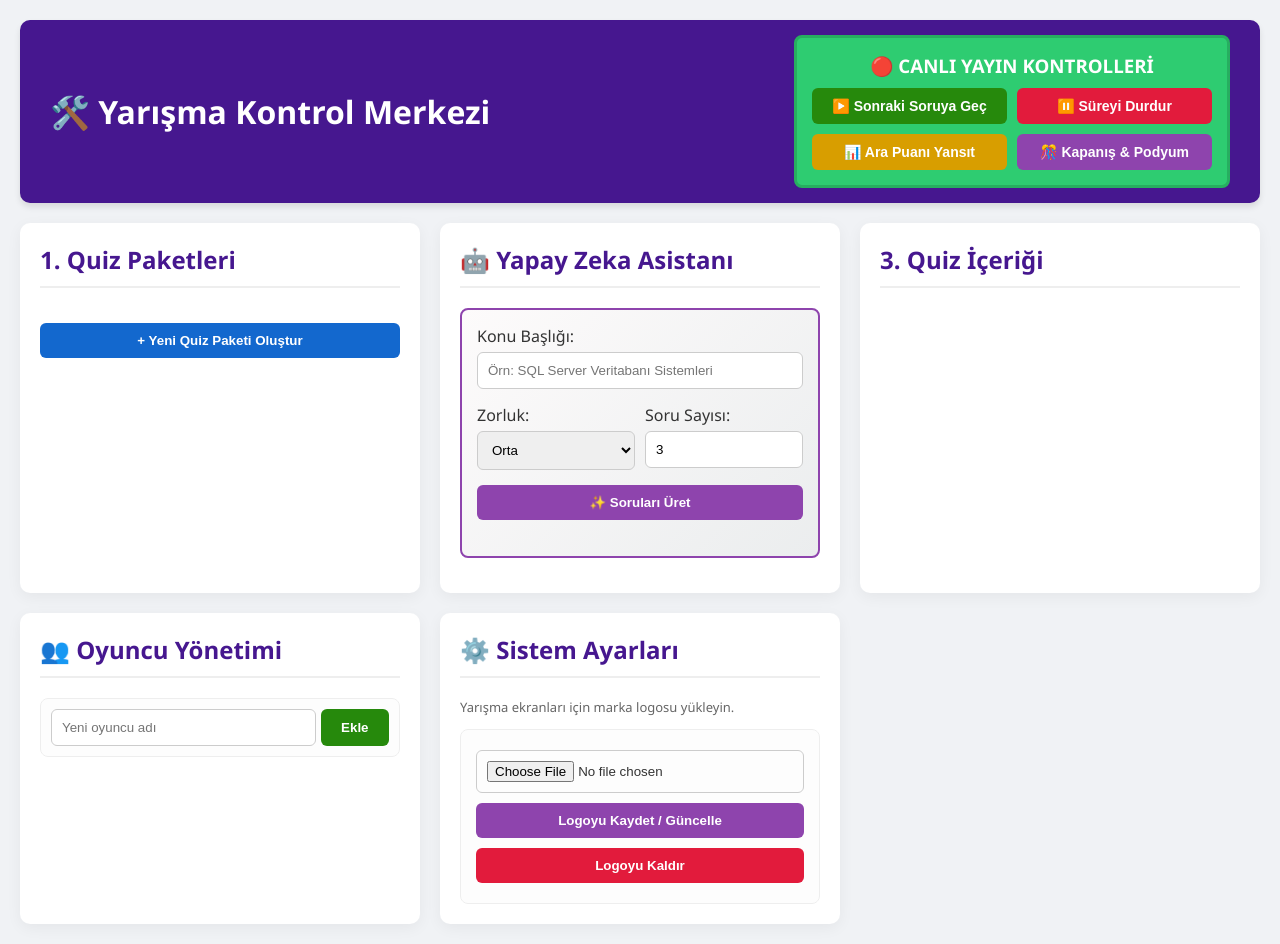
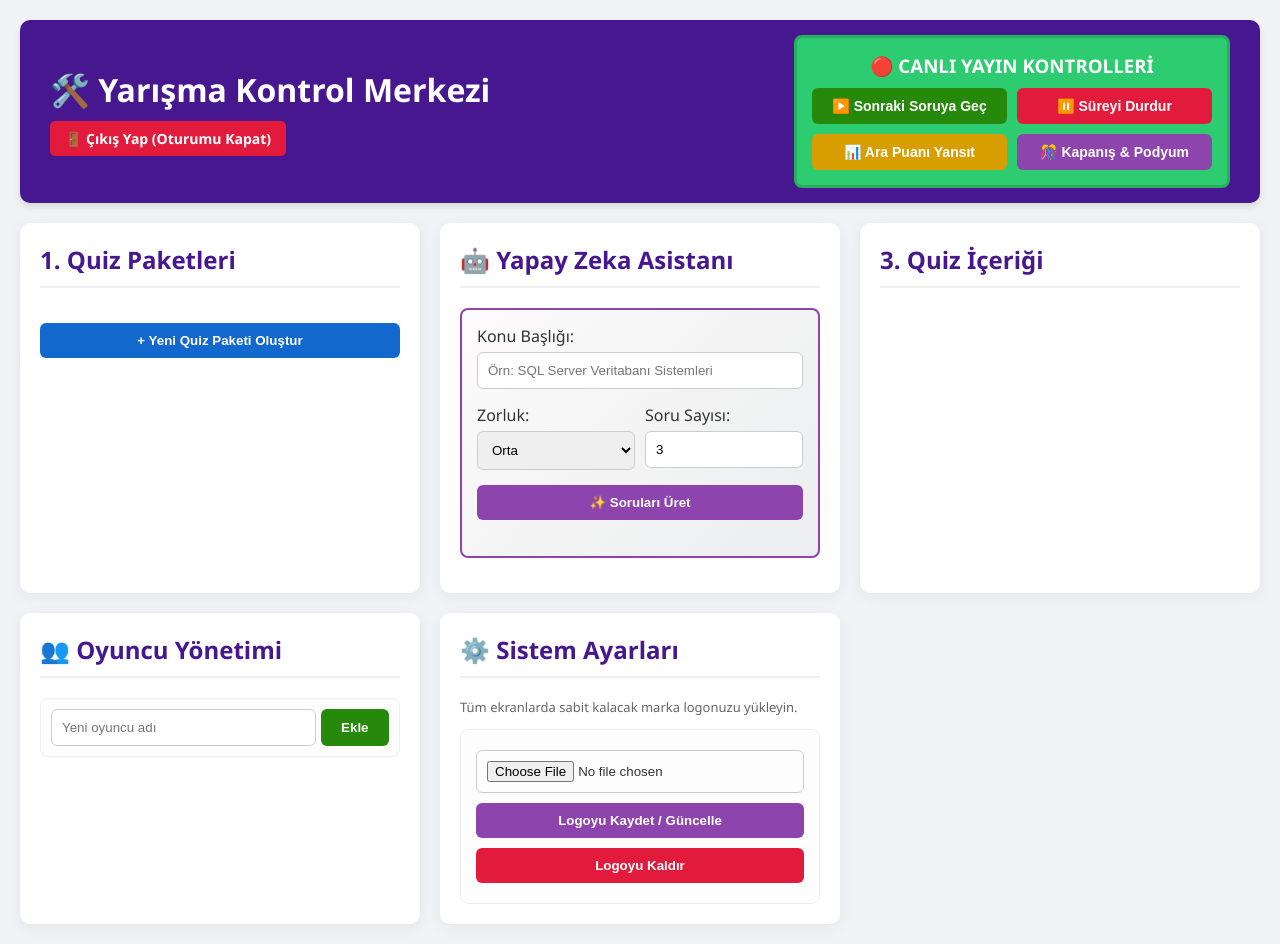
Before and after one commit to isatafli66-del/bilgi-yarismasi, a website: page public/admin.html in a window 1280 px wide. Drawn offline with nearby package versions, Linux system fonts and the light colour scheme; no server answers.

Commit message:
Update admin.html

```diff
--- a/public/admin.html
+++ b/public/admin.html
@@ -27,7 +27,11 @@
 <body>
 
     <div class="header">
-        <h1>🛠️ Yarışma Kontrol Merkezi</h1>
+        <div>
+            <h1 style="margin:0;">🛠️ Yarışma Kontrol Merkezi</h1>
+            <a href="/logout" style="display: inline-block; margin-top: 10px; padding: 8px 15px; background: #e21b3c; color: white; text-decoration: none; border-radius: 5px; font-weight: bold; font-size: 14px;">🚪 Çıkış Yap (Oturumu Kapat)</a>
+        </div>
+
         <div class="canli-yayin-kutusu" style="min-width: 400px;">
             <h3 style="color: white; border: none; margin: 0; padding: 0;">🔴 CANLI YAYIN KONTROLLERİ</h3>
             <div style="display: grid; grid-template-columns: 1fr 1fr; gap: 10px;">
@@ -105,9 +109,9 @@
 
         <div class="panel">
             <h2>⚙️ Sistem Ayarları</h2>
-            <p style="font-size: 13px; color: #666;">Yarışma ekranları için marka logosu yükleyin.</p>
+            <p style="font-size: 13px; color: #666;">Tüm ekranlarda sabit kalacak marka logonuzu yükleyin.</p>
             <div style="background: #fdfdfd; padding: 15px; border: 1px solid #eee; border-radius: 8px; text-align: center;">
-                <img id="onizlemeLogo" src="" style="max-height: 80px; margin-bottom: 15px; display: none; margin-left: auto; margin-right: auto;">
+                <img id="onizlemeLogo" src="" style="max-height: 80px; margin-bottom: 15px; display: none; margin-left: auto; margin-right: auto; border-radius: 5px; box-shadow: 0 2px 10px rgba(0,0,0,0.1);">
                 <input type="file" id="logoInput" accept="image/*" style="margin-bottom: 10px;">
                 <button class="btn-mor" onclick="logoYukle()">Logoyu Kaydet / Güncelle</button>
                 <button class="btn-kirmizi" onclick="logoSil()" style="margin-top: 5px;">Logoyu Kaldır</button>
@@ -120,7 +124,7 @@
         const socket = io();
         let tumQuizler = {}; let seciliQuizId = null; let uretilenSorular = [];
 
-        // --- YENİ: LOGO İŞLEMLERİ ---
+        // --- LOGO İŞLEMLERİ ---
         socket.on('ayarlar_guncelle', (ayarlar) => {
             const img = document.getElementById('onizlemeLogo');
             if(ayarlar.logo) { img.src = ayarlar.logo; img.style.display = 'block'; } else { img.style.display = 'none'; }
```
